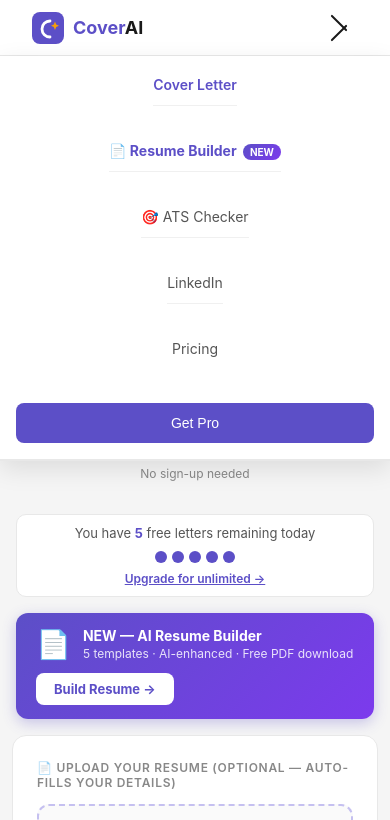
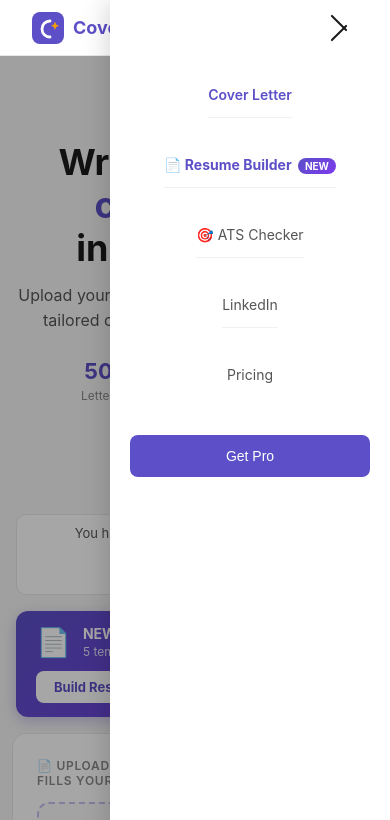
Before and after one commit to satya012370/coverai, a website: page index.html in a window 390 px wide. Both pictures are taken after a click on the button "Open menu". Shown: the top 820 px of the page. Drawn offline with nearby package versions, Linux system fonts and the light colour scheme; no server answers.

Commit message:
fix mobile nav - slide drawer, closes on tap outside

```diff
--- a/mobile.css
+++ b/mobile.css
@@ -7,7 +7,8 @@
   padding: 8px;
   color: #1a1a1a;
   line-height: 0;
-  z-index: 201;
+  z-index: 302;
+  flex-shrink: 0;
 }
 .nav-toggle span {
   display: block;
@@ -22,57 +23,76 @@
 nav.nav-open .nav-toggle span:nth-child(2) { opacity: 0; }
 nav.nav-open .nav-toggle span:nth-child(3) { transform: translateY(-7px) rotate(-45deg); }
 
-/* ── MOBILE BREAKPOINT ───────────────────────────────────── */
+/* ── OVERLAY — dims page when menu is open ───────────────── */
+.nav-overlay {
+  display: none;
+  position: fixed;
+  inset: 0;
+  background: rgba(0,0,0,0.35);
+  z-index: 299;
+}
+.nav-overlay.active { display: block; }
+
 @media (max-width: 768px) {
   html { -webkit-text-size-adjust: 100%; }
   body { overflow-x: hidden; }
 
-  /* NAV — sticky, full-width dropdown */
   nav {
     padding: 0 1rem;
     height: 56px;
+    min-height: 56px;
     position: sticky;
     top: 0;
-    z-index: 200;
+    z-index: 300;
     background: #fff;
     display: flex;
     align-items: center;
     justify-content: space-between;
-    flex-wrap: nowrap;        /* never wrap inline */
+    flex-wrap: nowrap;
   }
 
   .nav-toggle { display: flex; flex-direction: column; justify-content: center; }
 
-  /* Dropdown draws BELOW the nav bar, not over content */
+  /* Slide-in from right drawer style — does NOT push page */
   .nav-links {
-    display: none;
-    position: absolute;       /* taken out of flow */
-    top: 56px;                /* exactly below nav */
-    left: 0;
-    right: 0;
-    background: #fff;
-    border-bottom: 2px solid #e8e8e8;
-    box-shadow: 0 8px 24px rgba(0,0,0,.10);
+    display: flex !important;         /* always in DOM */
     flex-direction: column;
     align-items: stretch;
-    padding: 0.5rem 1rem 1rem;
+    position: fixed;                  /* fixed — never affects page layout */
+    top: 0;
+    right: 0;
+    bottom: 0;
+    width: 75vw;
+    max-width: 280px;
+    background: #fff;
+    box-shadow: -4px 0 24px rgba(0,0,0,.15);
+    padding: 72px 1.25rem 2rem;
     gap: 0;
-    z-index: 199;             /* below toggle button */
+    z-index: 301;
+    overflow-y: auto;
+    transform: translateX(100%);      /* hidden off-screen by default */
+    transition: transform .28s cubic-bezier(.4,0,.2,1);
+    visibility: hidden;
   }
-  nav.nav-open .nav-links { display: flex; }
+  nav.nav-open .nav-links {
+    transform: translateX(0);         /* slide in */
+    visibility: visible;
+  }
 
   .nav-links a {
-    padding: 12px 0;
+    padding: 14px 0;
     border-bottom: 1px solid #f0f0f0;
     font-size: 15px;
     color: #1a1a1a;
+    text-decoration: none;
   }
   .nav-links a:last-of-type { border-bottom: none; }
   .nav-links .nav-btn {
     width: 100%;
-    margin-top: 10px;
-    padding: 12px 16px;
+    margin-top: 14px;
+    padding: 13px 16px;
     font-size: 14px;
+    text-align: center;
   }
 
   /* Prevent iOS zoom on input focus */
@@ -92,7 +112,6 @@
 
   /* USAGE BAR */
   .usage-box { flex-direction: column; align-items: flex-start; gap: 6px; }
-  .usage-dots { margin-top: 2px; }
 
   /* MODALS */
   .modal {
@@ -122,21 +141,20 @@
 
   /* ATS */
   .score-header { flex-direction: column; align-items: center; text-align: center; }
-  .score-meta { text-align: center; }
   .cta-banner { flex-direction: column; align-items: stretch; text-align: center; }
   .cta-banner-btn { width: 100%; }
 
   /* PRICING */
   .plans { grid-template-columns: 1fr !important; }
+  .feat-grid { grid-template-columns: 1fr !important; }
 
-  /* FEATURES GRIDS */
-  .feat-grid { grid-template-columns: 1fr !important; }
-  .hero-stats { flex-wrap: wrap; justify-content: center; }
+  /* OUTPUT ACTIONS */
+  .output-actions { flex-wrap: wrap; }
+  .output-actions .action-btn { flex: 1; min-width: 80px; text-align: center; }
 }
 
 @media (max-width: 480px) {
   .hero h1 { font-size: 22px; }
   .template-grid { grid-template-columns: repeat(2, 1fr) !important; }
-  .output-actions { flex-direction: column; }
-  .output-actions .action-btn { width: 100%; text-align: center; }
+  .hero-stats { flex-wrap: wrap; justify-content: center; }
 }
--- a/mobile.js
+++ b/mobile.js
@@ -1,19 +1,50 @@
 document.addEventListener('DOMContentLoaded', () => {
-  const nav = document.querySelector('nav');
+  const nav    = document.querySelector('nav');
   const toggle = document.querySelector('.nav-toggle');
   if (!nav || !toggle) return;
 
-  toggle.addEventListener('click', () => {
-    const open = nav.classList.toggle('nav-open');
-    toggle.setAttribute('aria-expanded', open);
-    toggle.setAttribute('aria-label', open ? 'Close menu' : 'Open menu');
+  // Create overlay element and append to body
+  const overlay = document.createElement('div');
+  overlay.className = 'nav-overlay';
+  document.body.appendChild(overlay);
+
+  function openNav() {
+    nav.classList.add('nav-open');
+    overlay.classList.add('active');
+    document.body.style.overflow = 'hidden'; // prevent scroll behind drawer
+    toggle.setAttribute('aria-expanded', 'true');
+    toggle.setAttribute('aria-label', 'Close menu');
+  }
+
+  function closeNav() {
+    nav.classList.remove('nav-open');
+    overlay.classList.remove('active');
+    document.body.style.overflow = '';
+    toggle.setAttribute('aria-expanded', 'false');
+    toggle.setAttribute('aria-label', 'Open menu');
+  }
+
+  // Toggle on hamburger click
+  toggle.addEventListener('click', (e) => {
+    e.stopPropagation();
+    nav.classList.contains('nav-open') ? closeNav() : openNav();
   });
 
+  // Close when overlay (dimmed background) is tapped
+  overlay.addEventListener('click', closeNav);
+
+  // Close when any nav link or button is tapped
   nav.querySelectorAll('.nav-links a, .nav-links button').forEach(el => {
-    el.addEventListener('click', () => {
-      nav.classList.remove('nav-open');
-      toggle.setAttribute('aria-expanded', 'false');
-      toggle.setAttribute('aria-label', 'Open menu');
-    });
+    el.addEventListener('click', closeNav);
+  });
+
+  // Close on Escape key
+  document.addEventListener('keydown', (e) => {
+    if (e.key === 'Escape') closeNav();
+  });
+
+  // Close if screen resizes to desktop
+  window.addEventListener('resize', () => {
+    if (window.innerWidth > 768) closeNav();
   });
 });
```
